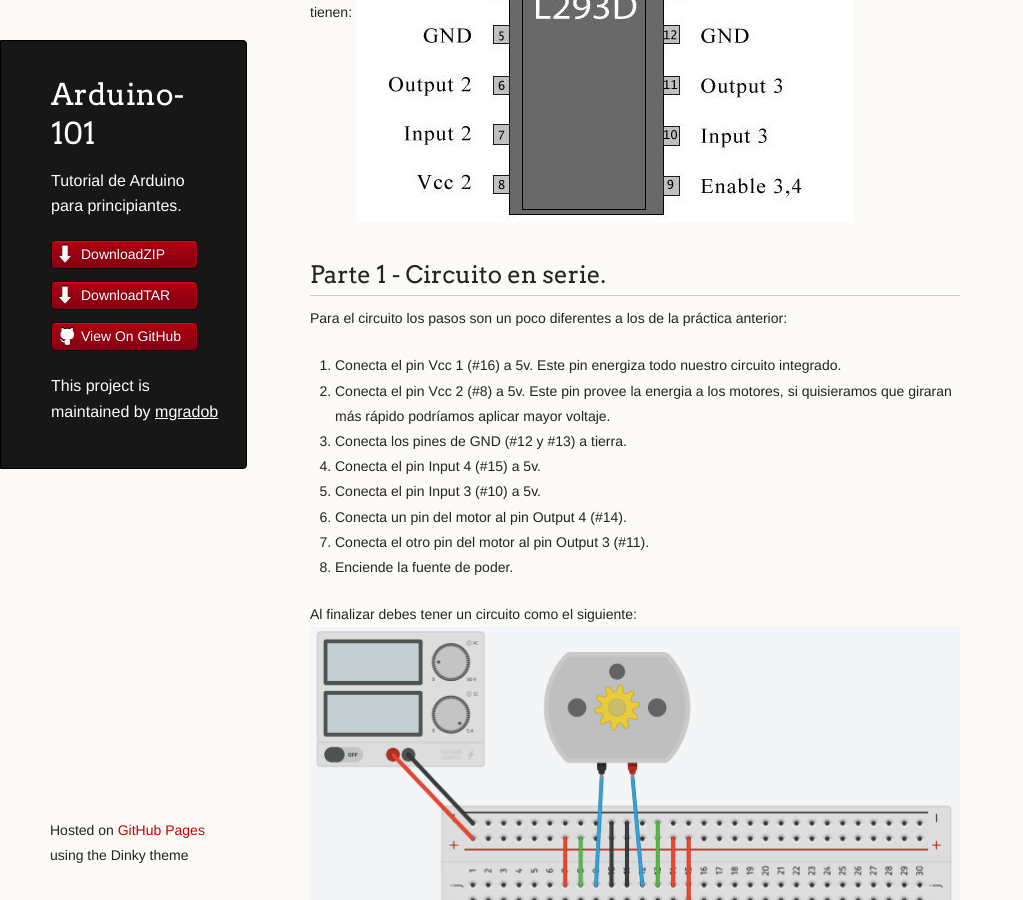
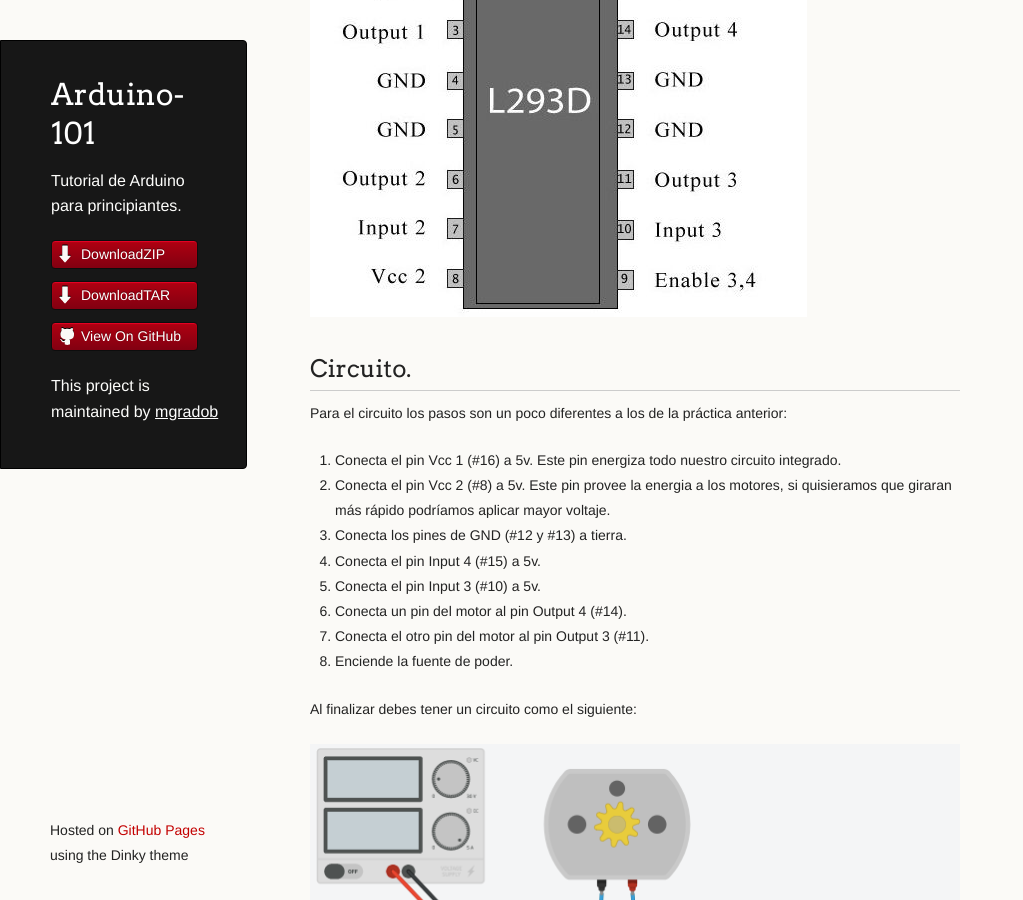
Before and after one commit to mgradob/Arduino-101, a Jekyll site: the page built from _posts/2018-02-09-electronica-practica-2.md, in a window 1280 px wide and 900 px high, scrolled down 1099 px. Shown: the whole window, without its empty margins (0-1023 px from the left). Built offline with Jekyll 4.4.1, drawn with Linux system fonts in a browser that asks for light colours.

Commit message:
Fixed errors

```diff
--- a/_posts/2018-02-09-electronica-practica-2.md
+++ b/_posts/2018-02-09-electronica-practica-2.md
@@ -20,6 +20,7 @@
 electrónica necesaria para controlar motores de corriente directa.
 
 Los circuitos integrados se ven de la siguiente manera:
+
 ![Alt text]({{ site.url }}/images/elec-prac-2-1.png)
 
 Todos los pines (patitas) estan enumerados, y para conocer cual es el primero debemos buscar la marca en un extremo
@@ -27,9 +28,10 @@
 abajo y luego al lado derecho empezando por abajo.
 
 Cada pin del circuito integrado tiene una función y en el caso del L293 éstas son las funciones que tienen:
- ![Alt text]({{ site.url }}/images/elec-prac-2-2.png)
 
-## Parte 1 - Circuito en serie.
+![Alt text]({{ site.url }}/images/elec-prac-2-2.png)
+
+## Circuito.
 Para el circuito los pasos son un poco diferentes a los de la práctica anterior:
 
 1. Conecta el pin Vcc 1 (#16) a 5v. Este pin energiza todo nuestro circuito integrado.
@@ -43,6 +45,7 @@
 8. Enciende la fuente de poder.
 
 Al finalizar debes tener un circuito como el siguiente:
+
 ![Alt text]({{ site.url }}/images/elec-prac-2-3.png)
 
 En este punto nuestro circuito está energizado, brindando de electricidad a nuestro motor, pero... no se mueve, ¿Por qué?
```
